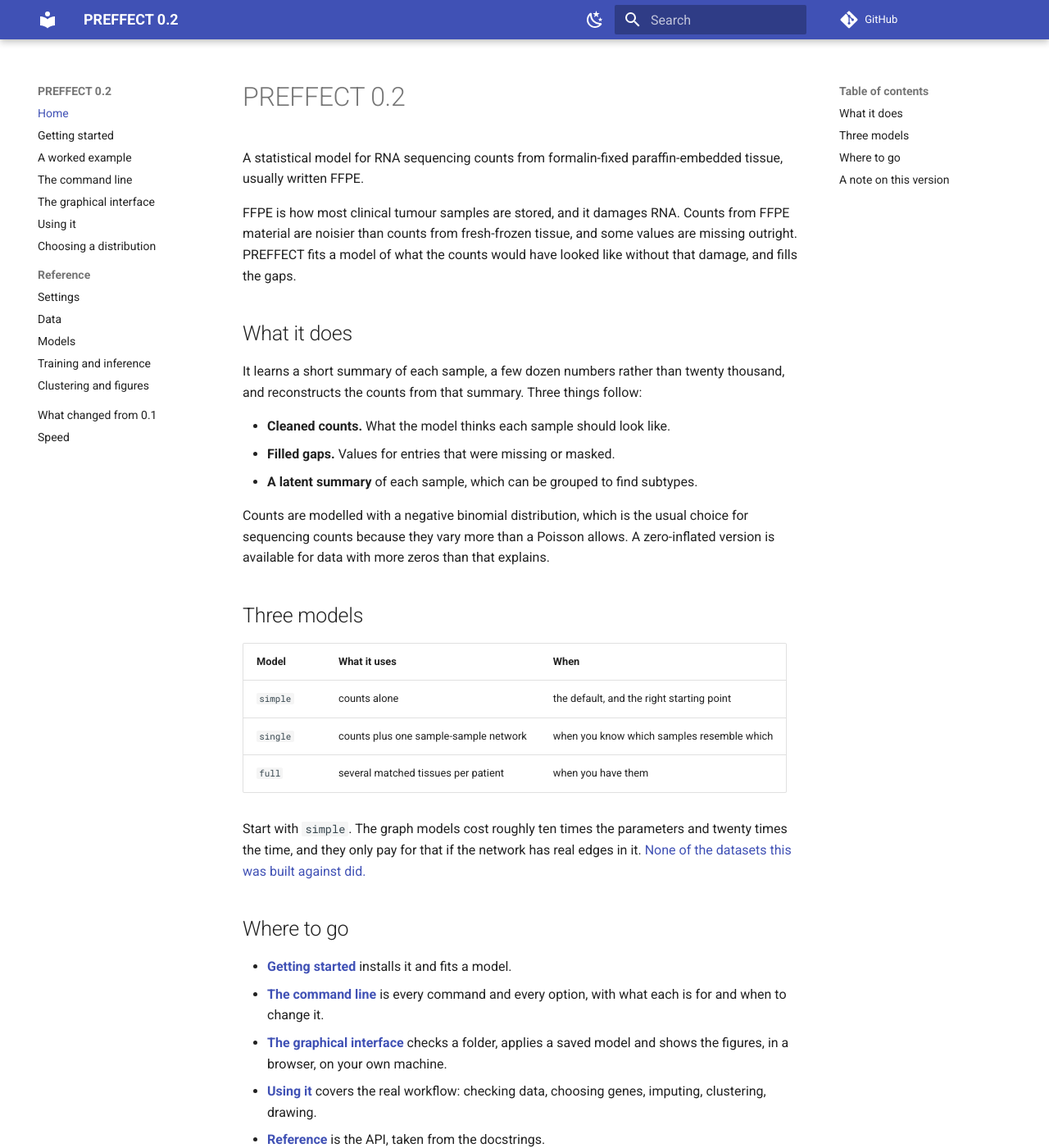
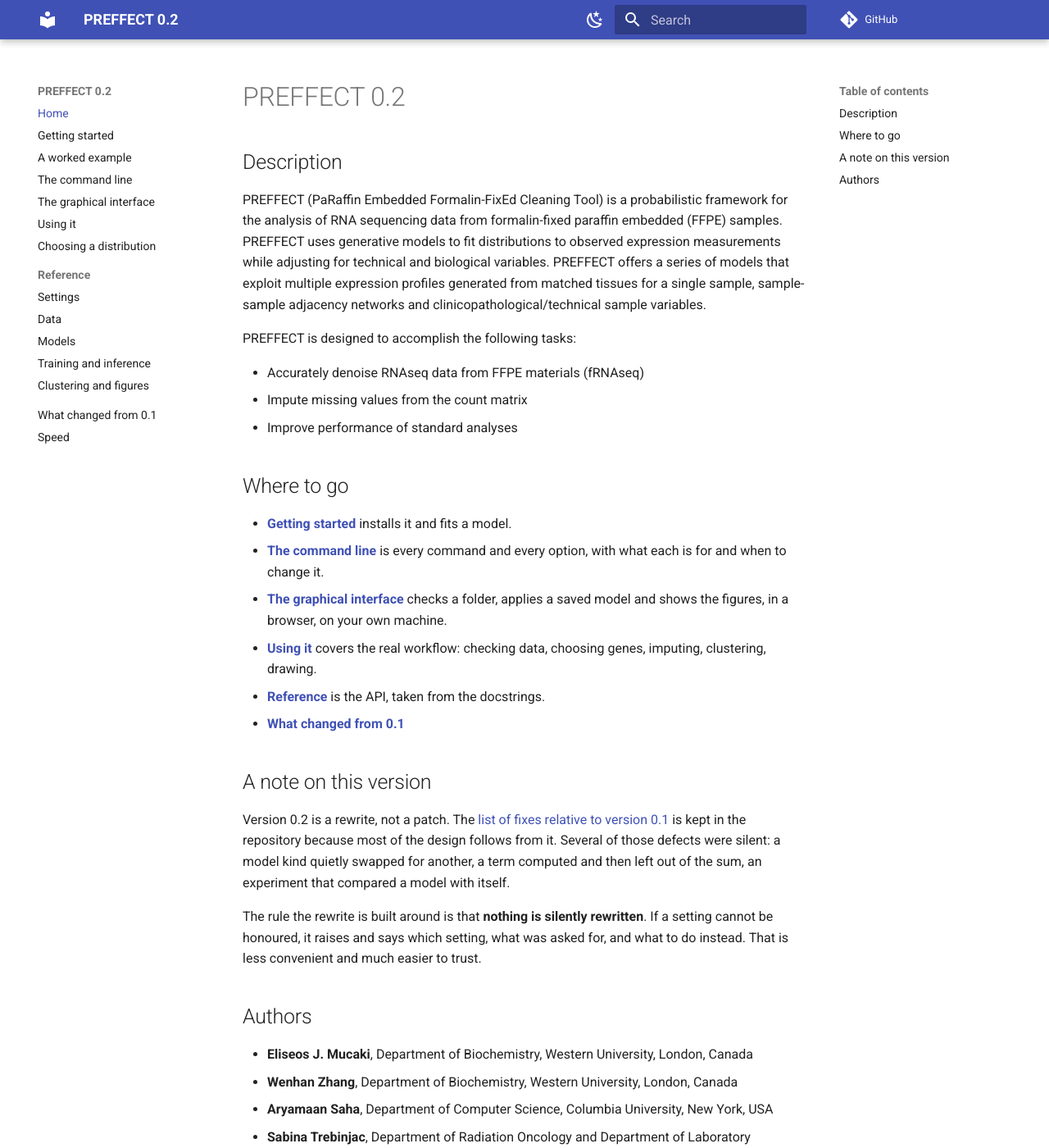
Before and after one commit to hallettmiket/preffect, an MkDocs documentation site: the page built from docs_src/index.md, in a window 1280 px wide and 1400 px high. Shown: the whole window at 82% size. Built offline with MkDocs 1.6.1 and Material for MkDocs 9.7.7, drawn with Linux system fonts in a browser that asks for light colours; comment, search, counter and statistics services are not loaded; some of the changed text lies outside the part shown.

Commit message:
Documentation home page: the 0.1 description back, with the abbreviation; authors and logos on the page
The description and the task list are the ones version 0.1 published, with
what the name stands for; the three-model table belongs in the guide; the
change-list link speaks for itself; the author list and the funders follow
the version note. The logos live under docs_src/assets so the site serves
them, and the README points at the same files. Site rebuilt into docs/.

Co-Authored-By: Claude Mythos 5.1 <noreply@anthropic.com>

```diff
--- a/docs_src/index.md
+++ b/docs_src/index.md
@@ -1,38 +1,21 @@
 # PREFFECT 0.2
 
-A statistical model for RNA sequencing counts from formalin-fixed
-paraffin-embedded tissue, usually written FFPE.
+## Description
 
-FFPE is how most clinical tumour samples are stored, and it damages RNA. Counts
-from FFPE material are noisier than counts from fresh-frozen tissue, and some
-values are missing outright. PREFFECT fits a model of what the counts would
-have looked like without that damage, and fills the gaps.
+PREFFECT (PaRaffin Embedded Formalin-FixEd Cleaning Tool) is a probabilistic
+framework for the analysis of RNA sequencing data from formalin-fixed paraffin
+embedded (FFPE) samples. PREFFECT uses generative models to fit distributions
+to observed expression measurements while adjusting for technical and
+biological variables. PREFFECT offers a series of models that exploit multiple
+expression profiles generated from matched tissues for a single sample,
+sample-sample adjacency networks and clinicopathological/technical sample
+variables.
 
-## What it does
+PREFFECT is designed to accomplish the following tasks:
 
-It learns a short summary of each sample, a few dozen numbers rather than
-twenty thousand, and reconstructs the counts from that summary. Three things
-follow:
-
-- **Cleaned counts.** What the model thinks each sample should look like.
-- **Filled gaps.** Values for entries that were missing or masked.
-- **A latent summary** of each sample, which can be grouped to find subtypes.
-
-Counts are modelled with a negative binomial distribution, which is the usual
-choice for sequencing counts because they vary more than a Poisson allows. A
-zero-inflated version is available for data with more zeros than that explains.
-
-## Three models
-
-| Model | What it uses | When |
-|---|---|---|
-| `simple` | counts alone | the default, and the right starting point |
-| `single` | counts plus one sample-sample network | when you know which samples resemble which |
-| `full` | several matched tissues per patient | when you have them |
-
-Start with `simple`. The graph models cost roughly ten times the parameters and
-twenty times the time, and they only pay for that if the network has real edges
-in it. [None of the datasets this was built against did.](changes.md)
+- Accurately denoise RNAseq data from FFPE materials (fRNAseq)
+- Impute missing values from the count matrix
+- Improve performance of standard analyses
 
 ## Where to go
 
@@ -44,7 +27,7 @@ in it. [None of the datasets this was built against did.](changes.md)
 - **[Using it](guide.md)** covers the real workflow: checking data, choosing
   genes, imputing, clustering, drawing.
 - **[Reference](reference/config.md)** is the API, taken from the docstrings.
-- **[What changed from 0.1](changes.md)** is what moves a number, and why.
+- **[What changed from 0.1](changes.md)**
 
 ## A note on this version
 
@@ -59,3 +42,24 @@ The rule the rewrite is built around is that **nothing is silently rewritten**.
 If a setting cannot be honoured, it raises and says which setting, what was
 asked for, and what to do instead. That is less convenient and much easier to
 trust.
+
+## Authors
+
+- **Eliseos J. Mucaki**, Department of Biochemistry, Western University, London, Canada
+- **Wenhan Zhang**, Department of Biochemistry, Western University, London, Canada
+- **Aryamaan Saha**, Department of Computer Science, Columbia University, New York, USA
+- **Sabina Trebinjac**, Department of Radiation Oncology and Department of Laboratory Medicine and Pathobiology, Sunnybrook Health Sciences Centre, University of Toronto, Toronto, Canada
+- **Sharon Nofech-Mozes**, Department of Laboratory Medicine and Pathobiology and Department of Anatomic Pathology, Sunnybrook Health Sciences Centre, University of Toronto, Toronto, Canada
+- **Eileen Rakovitch**, Department of Radiation Oncology and Department of Laboratory Medicine and Pathobiology, Sunnybrook Health Sciences Centre, University of Toronto, Toronto, Canada
+- **Vanessa Dumeaux**, Department of Anatomy and Cell Biology and Department of Oncology, Western University, London, Canada
+- **Michael T. Hallett**, Department of Biochemistry and Department of Oncology, Western University, London, Canada. Contact: <michael.hallett@uwo.ca>
+
+The method is described in Mucaki *et al.*, *Journal of Translational Medicine*
+23:1023 (2025), <https://doi.org/10.1186/s12967-025-07031-y>.
+
+<p align="center">
+  <img src="assets/logos/western_logo.png" alt="Western University" height="60"/>&nbsp;&nbsp;&nbsp;&nbsp;
+  <img src="assets/logos/sunnybrook_logo_2024.png" alt="Sunnybrook Health Sciences Centre" height="60"/>&nbsp;&nbsp;&nbsp;&nbsp;
+  <img src="assets/logos/nserc_2024.png" alt="NSERC" height="60"/>&nbsp;&nbsp;&nbsp;&nbsp;
+  <img src="assets/logos/cihr_color_logo_2024.png" alt="CIHR" height="60"/>
+</p>
```
Also changed, not shown: README.md (+4 -5 lines), docs/index.html (+59 -73 lines), docs/assets/logos/cihr_color_logo_2024.png (added), docs/assets/logos/nserc_2024.png (added), docs/assets/logos/sunnybrook_logo_2024.png (added), docs/assets/logos/western_logo.png (added), docs/search/search_index.json, docs_src/assets/logos/cihr_color_logo_2024.png (renamed from assets/logos/cihr_color_logo_2024.png), docs_src/assets/logos/nserc_2024.png (renamed from assets/logos/nserc_2024.png), docs_src/assets/logos/sunnybrook_logo_2024.png (renamed from assets/logos/sunnybrook_logo_2024.png), docs_src/assets/logos/western_logo.png (renamed from assets/logos/western_logo.png).
